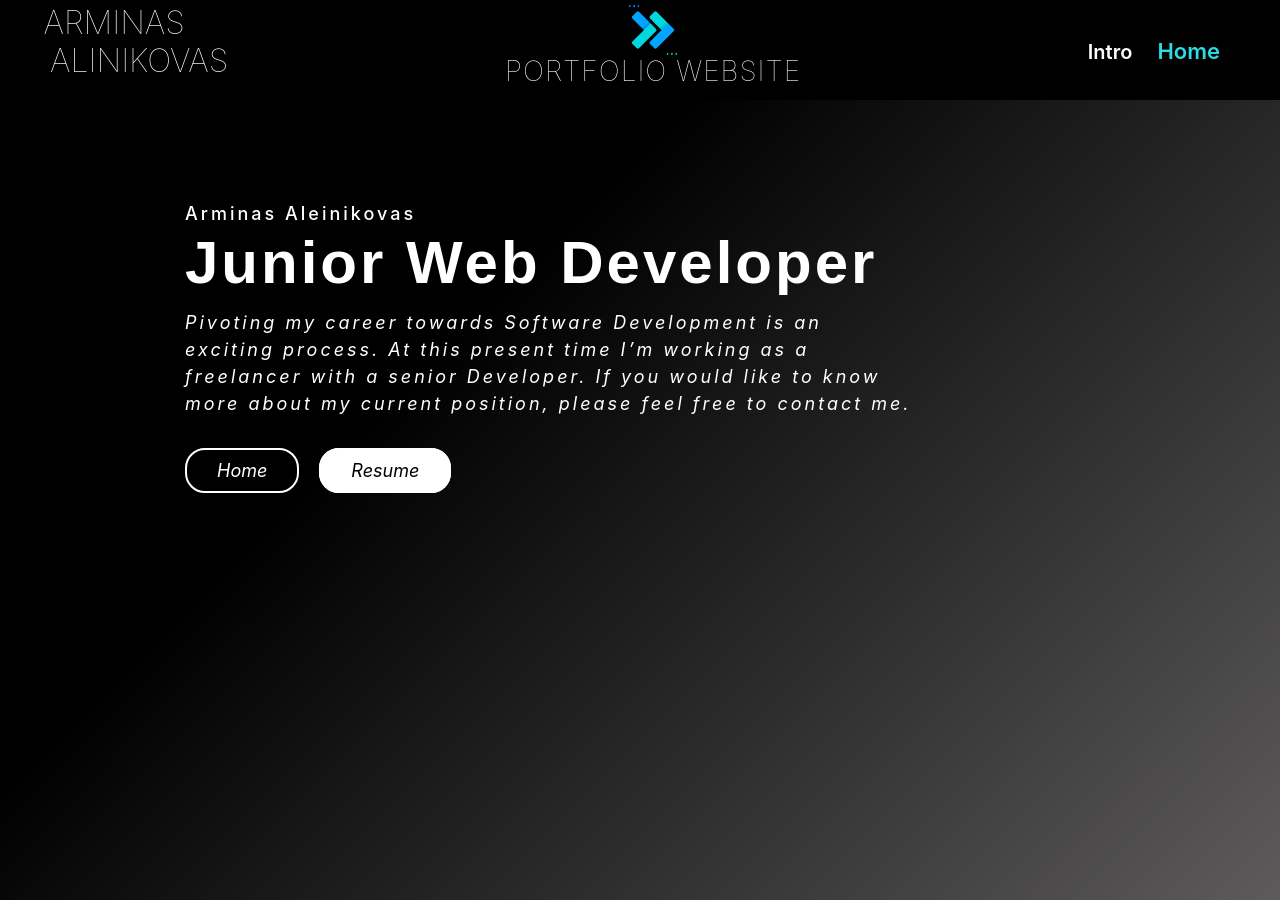
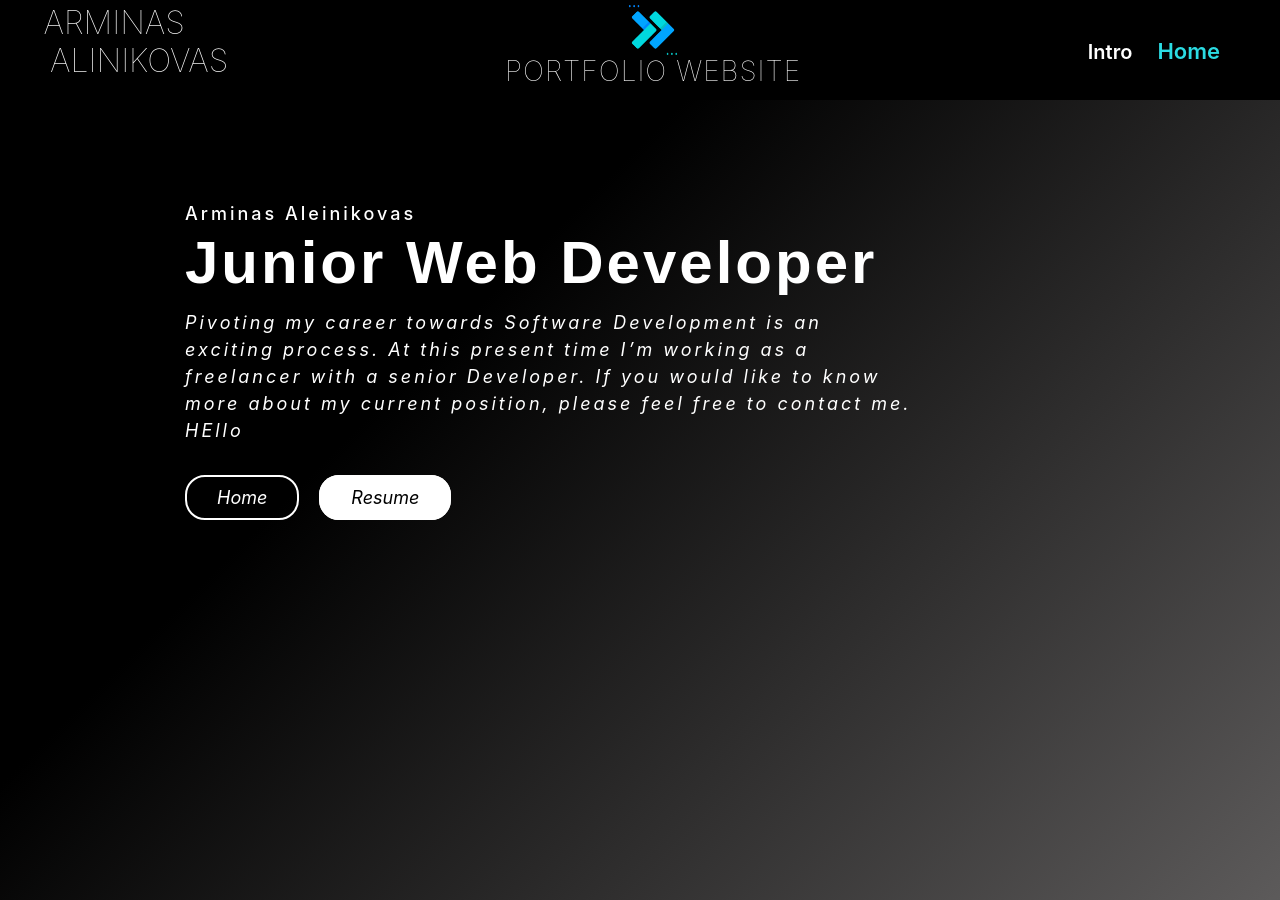
Before and after one commit to Arminas19/Portfolio, a React (Create React App) app in the folder react-app/: page / in a window 1280 px wide. Built offline with nearby package versions, Linux system fonts and the light colour scheme.

Commit message:
Testing github commits with firebase

```diff
--- a/react-app/src/LandingPage.tsx
+++ b/react-app/src/LandingPage.tsx
@@ -13,6 +13,7 @@ export default function LandingPage() {
                 <p className='banner-para'> Pivoting my career towards Software Development is an exciting process.
                   At this present time I’m working as a freelancer with a senior Developer.
                   If you would like to know more about my current position, please feel free to contact me.
+                  HEllo
                 </p>
 
                 <div className='button-container'>
```
Also changed, not shown: react-app/firebase.json (added), 1 other file (tests, documents, lock files or other folders).
